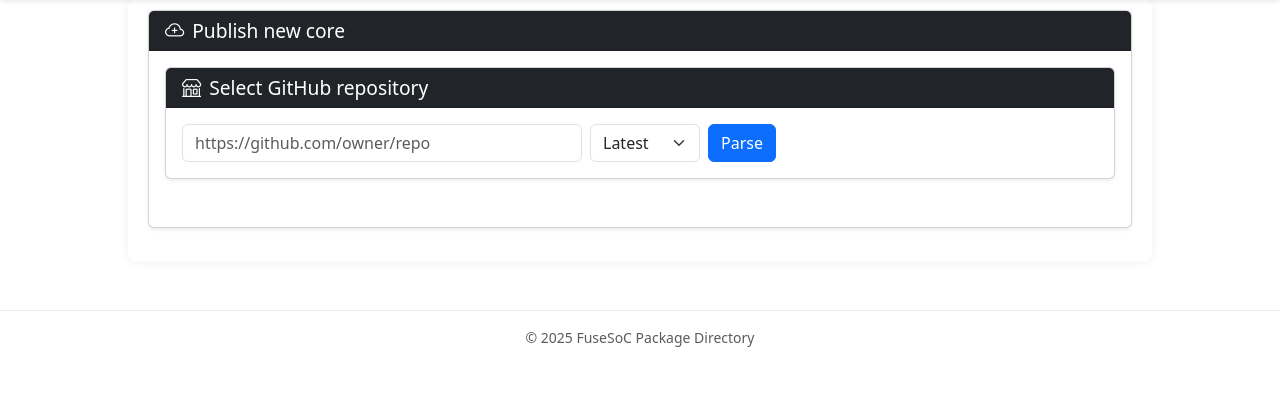
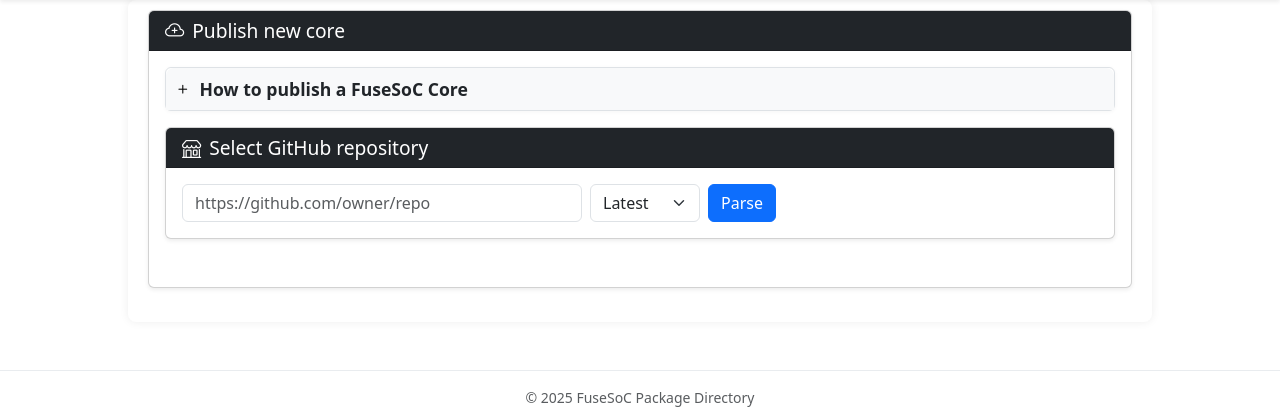
Before and after one commit to fusesoc/fusesoc-webserver, a Django app: page /publish in a window 1280 px wide. Shown: the part 77-497 px from the top of the page. Run offline with Django 5.2, Linux system fonts and the light colour scheme; some libraries are stand-ins or nearby versions.

Commit message:
Adds help section to core publish page
Adds a collapsable section to the core publish page
explaining how to publish a FuseSoC core from a GitHub
repository.

Also adjusts the landing page text to mention FuseSoC.

```diff
--- a/core_directory/templates/web_ui/core_publish.html
+++ b/core_directory/templates/web_ui/core_publish.html
@@ -19,6 +19,33 @@
     <div class="card shadow-sm mb-4">
         {% include "web_ui/includes/card_header.html" with icon="bi bi-cloud-plus" title="Publish new core" %}
         <div class="card-body">
+                <div class="section-card mb-3 border rounded">
+                    <div class="section-header p-2 bg-light d-flex align-items-center" style="cursor:pointer;">
+                        <span class="expand-toggle me-2" aria-label="Expand/collapse library" tabindex="0">
+                            <i class="bi bi-plus"></i>
+                        </span>
+                        <strong>How to publish a FuseSoC Core</strong>
+                    </div>
+                    <div class="section-content p-3" style="display:none;">
+                        <p>
+                            Use this page to publish a FuseSoC core directly from a GitHub repository.<br>
+                            You can select the latest commit, a specific tag, or enter a commit hash to target a particular version.
+                            Only <code>.core</code> files located in the root of the repository are supported.
+                        </p>
+                        <ol>
+                            <li>Enter a GitHub repo URL and select a version (latest, tag, or commit).</li>
+                            <li>Parse to list available <code>.core</code> files.</li>
+                            <li>Select the core you like to publish, validate it, and then publish.</li>
+                        </ol>
+                        <p>
+                            Make sure the repository you specify actually contains the core and its source files - not just a core description file that points to another provider.
+                            Cores with a <code>provider</code> section referencing a different repository cannot be published here; use the <a href="{% url 'core_directory:api_docs_landing' %}" target="_blank">API</a> for those cases.
+                        </p>
+                        <p>
+                            <strong>Note:</strong> When publishing, a <code>provider</code> section will automatically be added to the core, referencing the selected GitHub commit by its SHA.
+                        </p>
+                    </div>
+                </div>
             <div class="card shadow-sm mb-3">
                 {% include "web_ui/includes/card_header.html" with icon="bi bi-shop" title="Select GitHub repository" %}
                 <div class="p-3">
--- a/core_directory/templates/web_ui/landing.html
+++ b/core_directory/templates/web_ui/landing.html
@@ -51,7 +51,7 @@
                 <a href="{% url 'core-publish' %}" class="stat-card-link">
                     <div class="stat-card">
                         <div class="stat-value"><b><i class="bi bi-cloud-plus-fill"></i></b></div>
-                        <div class="stat-label">Publish Core</div>
+                        <div class="stat-label">Publish core</div>
                     </div>
                 </a>
             </div>
@@ -73,7 +73,7 @@
         </div>
 
         <div class="desc-section">
-            <h2>Interested in publishing your core?</h2>
+            <h2>Interested in publishing your FuseSoC core?</h2>
             <p>
                 The FuseSoC Package Directory supports several ways to publish your cores:
             </p>
```
